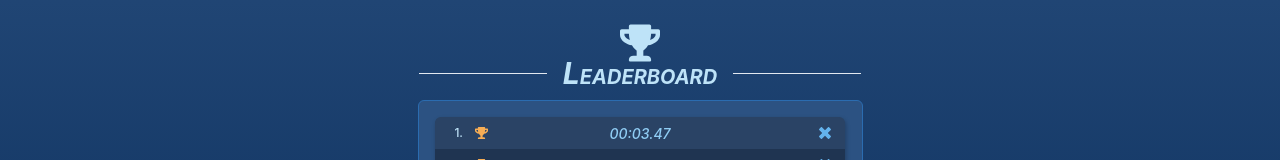
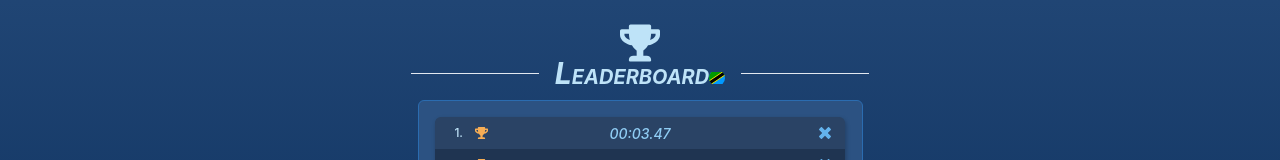
Before and after one commit to FIN-18-20/RubiksMind, a Vue app in the folder client/: page /leaderboard in a window 1280 px wide. Shown: the part 240-400 px from the top of the page. Built offline with nearby package versions, Linux system fonts and the light colour scheme; a web font is replaced by a local one.

Commit message:
feat: add lib for country flags

```diff
--- a/client/package.json
+++ b/client/package.json
@@ -11,6 +11,7 @@
     "axios": "^0.19.1",
     "chart.js": "^2.9.3",
     "core-js": "^3.4.4",
+    "flag-icon-css": "^3.4.5",
     "register-service-worker": "^1.6.2",
     "vue": "^2.6.10",
     "vue-chartjs": "^3.5.0",
--- a/client/src/components/Leaderboard/TitleAndCup.vue
+++ b/client/src/components/Leaderboard/TitleAndCup.vue
@@ -11,6 +11,7 @@
       <div class="mx-4">
         <span class="text-3xl">L</span>
         <span class="text-xl uppercase">eaderBoard</span>
+        <span class="flag-icon flag-icon-tz flag-icon-squared rounded-full"></span>
       </div>
       <hr class="w-32">
     </div>
--- a/client/src/main.js
+++ b/client/src/main.js
@@ -5,6 +5,7 @@ import router from './router'
 import store from './store'
 
 import '@/assets/css/base.css'
+import 'flag-icon-css/css/flag-icon.css'
 
 import VueAxios from './plugins/axios'
 
```
Also changed, not shown: 1 other file (tests, documents, lock files or other folders).
